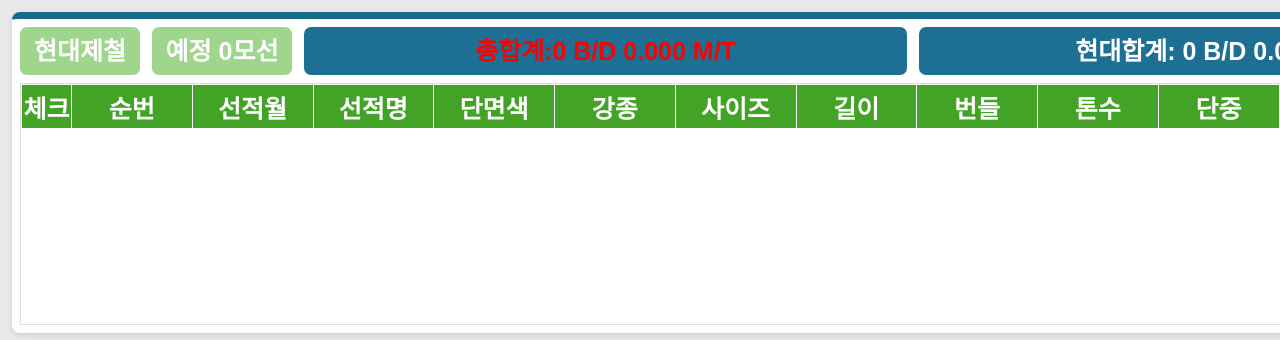
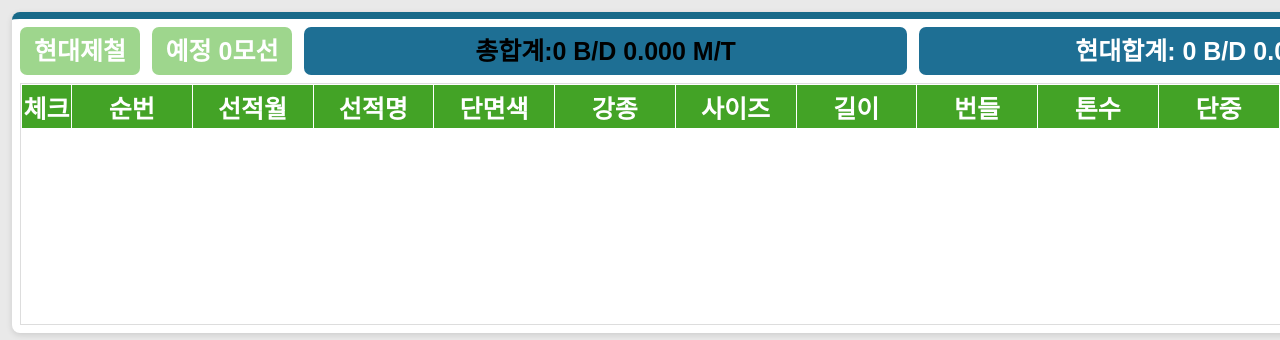
Before and after one commit to bummychoi/out_dbar, a Flask app: page /out_dbar/ in a window 1280 px wide. Shown: the part 84-424 px from the top of the page. Run offline with Flask 3, Linux system fonts and the light colour scheme; data that the repository does not hold is empty.

Commit message:
폰트 정리까지

```diff
--- a/static/css/main_lay.css
+++ b/static/css/main_lay.css
@@ -172,11 +172,12 @@ th {
 td {
     height: 40px;
     text-align: center;
-    font-size: 25px;
+    font-size: 15px;
     border: 1px solid white;
     white-space: nowrap;
     overflow: hidden;
     text-overflow: ellipsis;
+     font-family: "Pretendard", "Noto Sans KR", "Malgun Gothic", sans-serif;
 }
 tbody tr:hover td{
     background: #0399c3 !important;
--- a/templates/out_dbar/main.html
+++ b/templates/out_dbar/main.html
@@ -41,7 +41,7 @@
                         <div class="plan-label">
                             예정 {{ hyundai_cnt }}모선
                         </div>
-                        <div class="stock-label" style="color: red;">
+                        <div class="stock-label" style="color: rgb(0, 0, 0);">
                             총합계:{{ "{:,}".format(hyundai_total_bundle+dongkuk_total_bundle) }} B/D
                             {{ "{:,.3f}".format(hyundai_total_weight+dongkuk_total_weight) }} M/T
                         </div>
```
